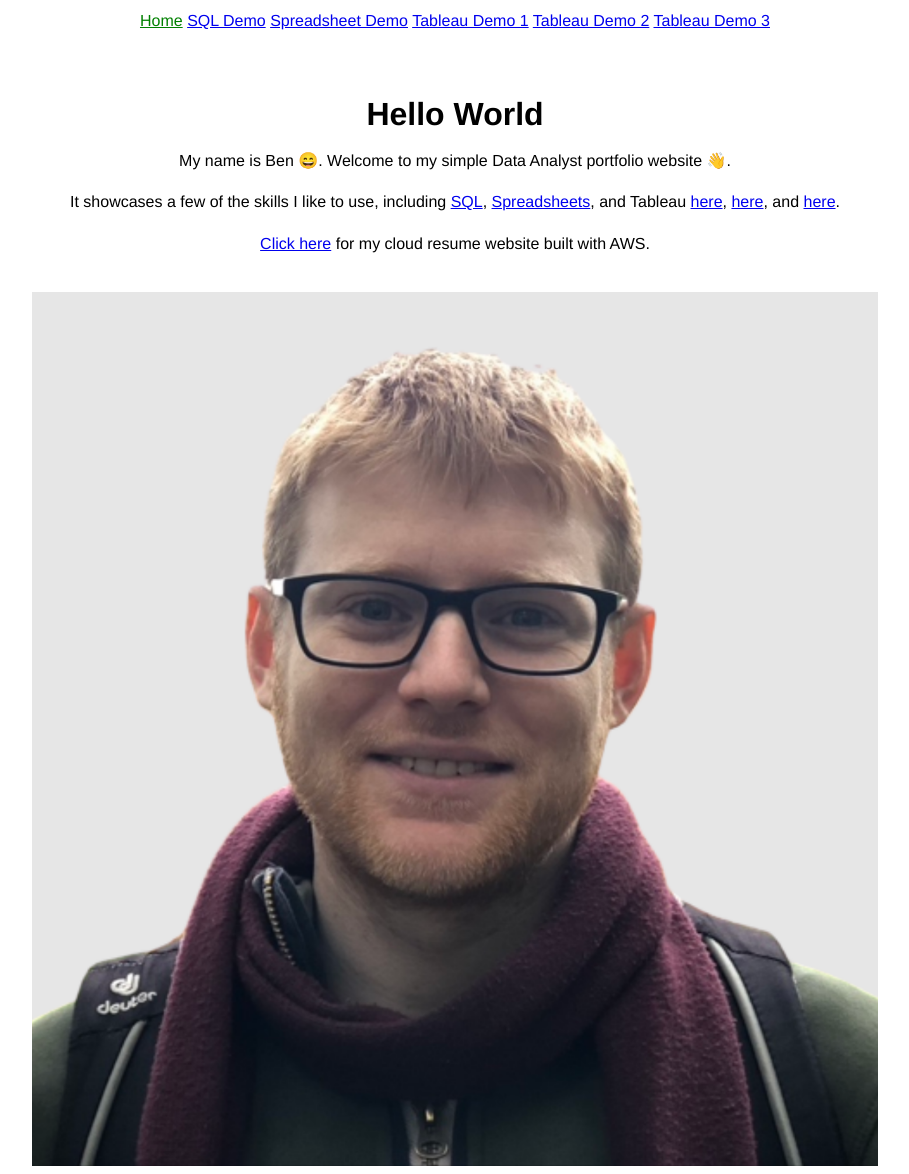
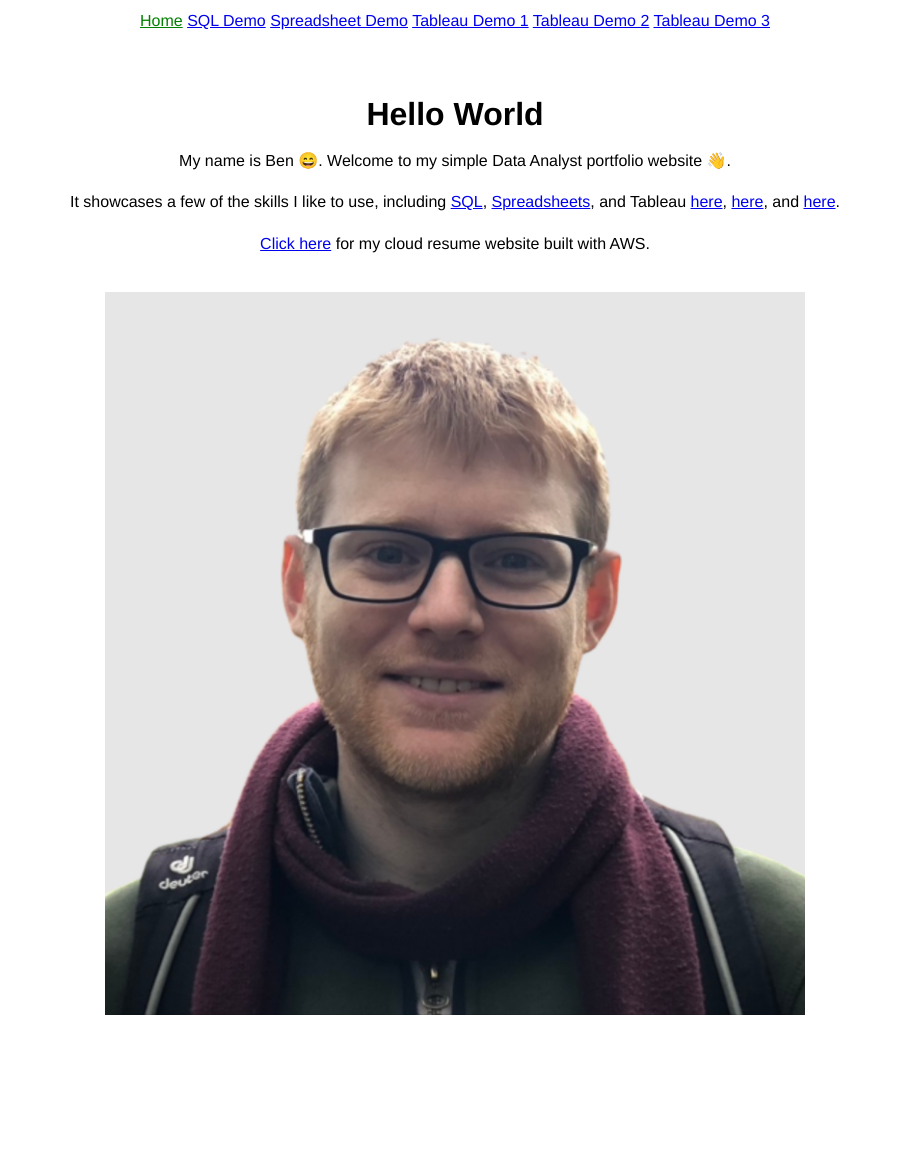
Before and after one commit to bfmkr/portfolio, a Jekyll site: the page built from index.html, in a window 1280 px wide. Shown: the whole page, without its empty margins (185-1094 px from the left). Built offline with Jekyll 4.4.1, drawn with Linux system fonts in a browser that asks for light colours; after the commit the page ends 1023 px from its top, so only the background shows below that.

Commit message:
Add max-width property to profile pic img

```diff
--- a/index.html
+++ b/index.html
@@ -20,5 +20,5 @@
 </p>
 
 
-<img src="assets/images/me-narrow.png" alt="Profile pic">
+<img src="assets/images/me-narrow.png" alt="Profile pic" style="max-width: 700px">
 </div>
```
